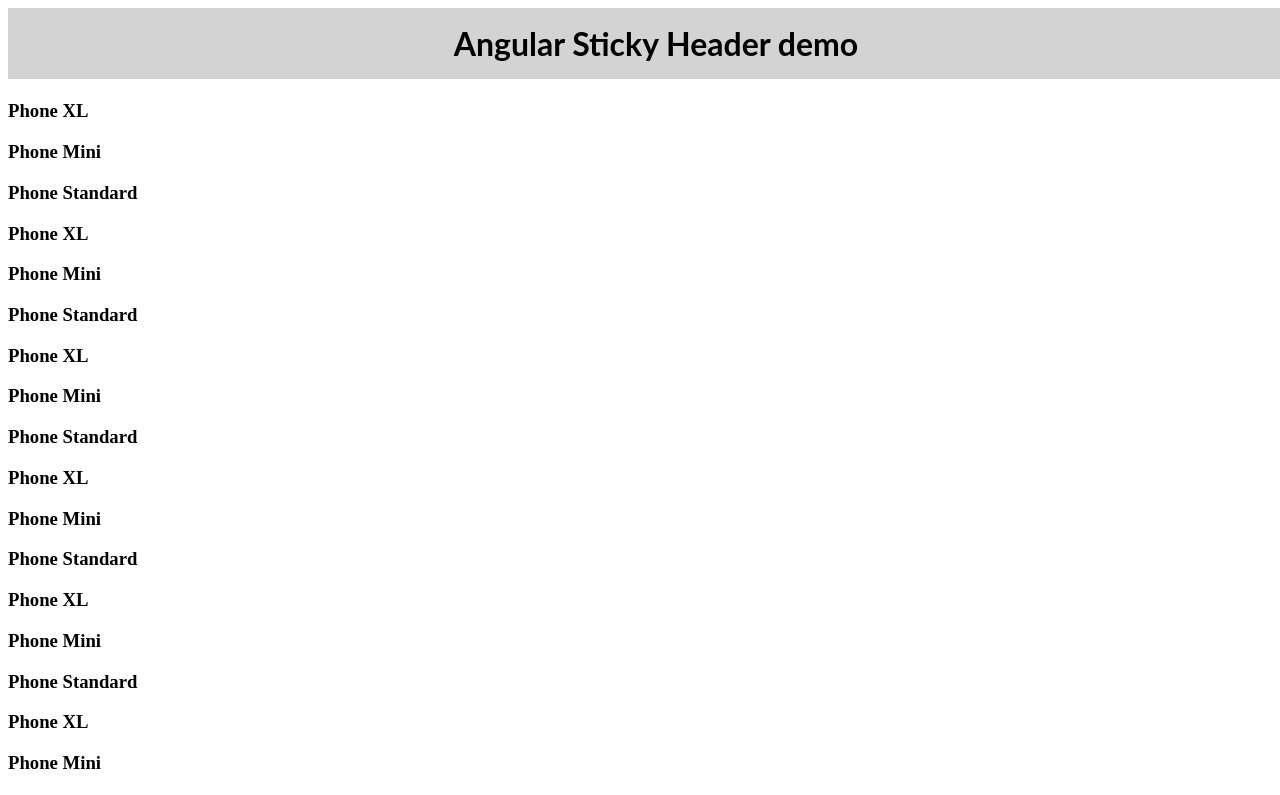
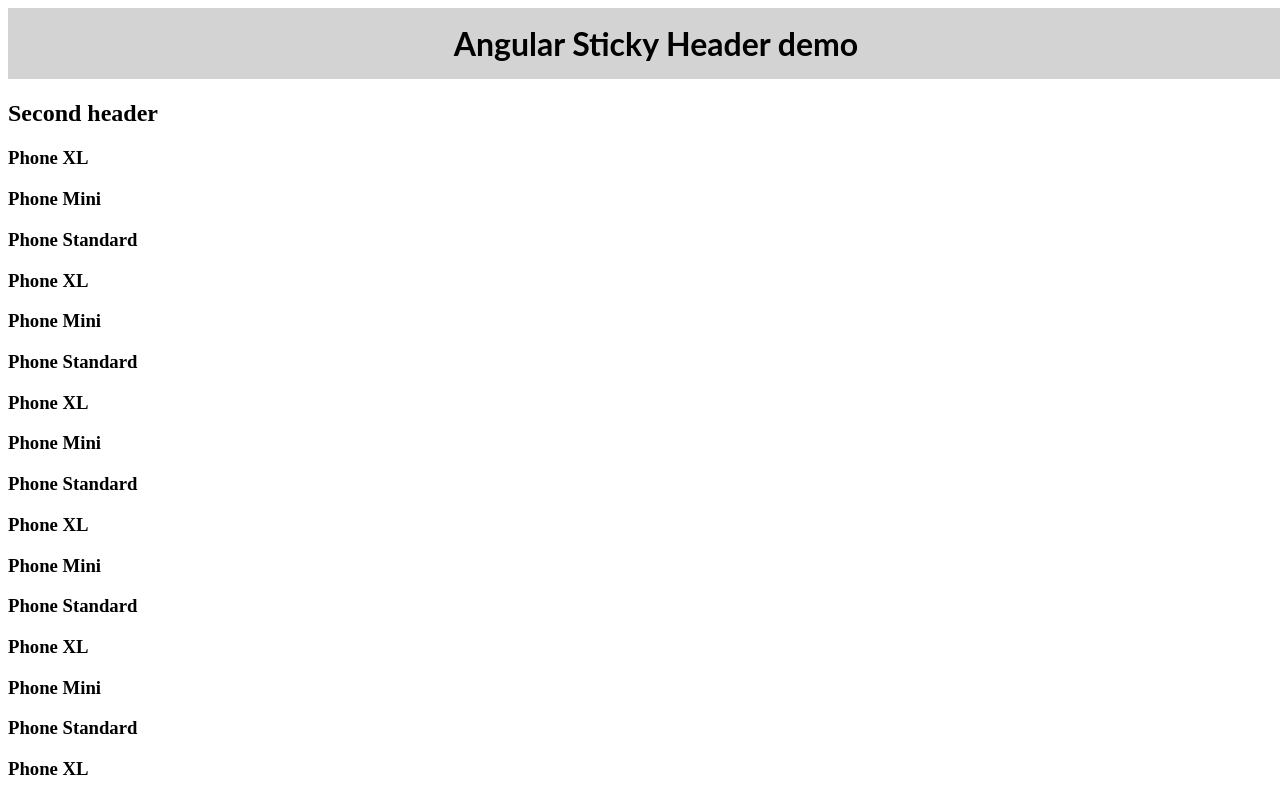
Before and after one commit to grepsoft-zz/Angular-Sticky-header, an Angular app: page / in a window 1280 px wide. Shown: the top 795 px of the page. Built offline with nearby package versions, Linux system fonts and the light colour scheme.

Commit message:
Added second header to be sticky

```diff
--- a/src/app/app.component.html
+++ b/src/app/app.component.html
@@ -2,6 +2,9 @@
 
 <div class="container">
   <!-- main content goes here ... -->
+  <div appStickyHeader>
+    <h2 >Second header</h2>
+  </div>
 
   <div *ngFor="let product of products">
       <h3>
--- a/src/app/sticky-header.directive.ts
+++ b/src/app/sticky-header.directive.ts
@@ -14,14 +14,14 @@ export class StickyHeaderDirective {
 
     /* tap into the document scroll event */
     document.addEventListener('scroll', () => {
-      const hdrTop = this._element.getBoundingClientRect();
       const docTop = this._getDocumentPosition();
+      const offset = this._element.offsetTop;
 
-      if(docTop > hdrTop.height && !this._isSticky) {
+      if(docTop > offset && !this._isSticky) {
         this._makeSticky();
         this._isSticky = true;
       }  else {
-        if(docTop < hdrTop.height && this._isSticky) {
+        if(docTop < offset && this._isSticky) {
           this._resetSticky();
           this._isSticky = false;
         }
```
